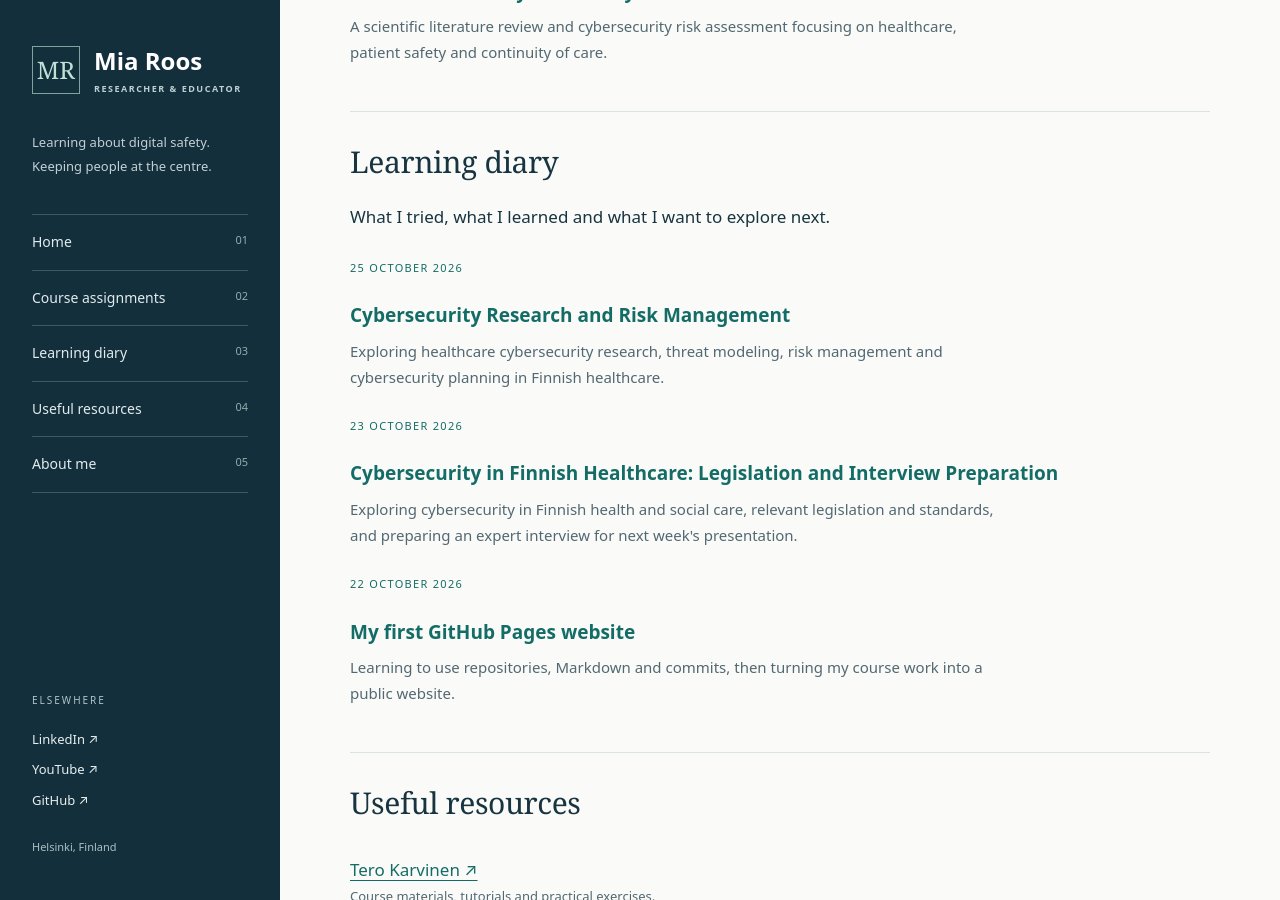
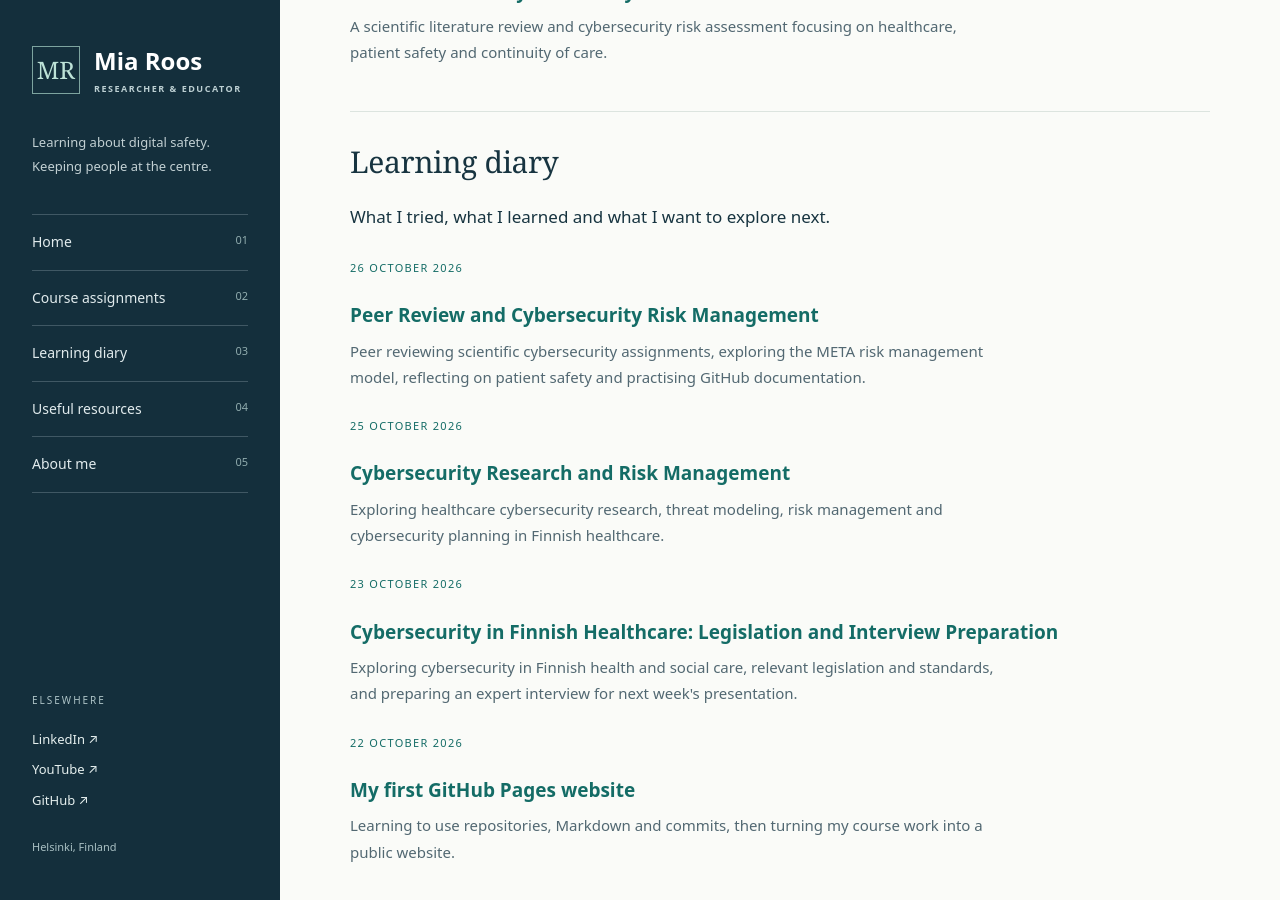
Before and after one commit to mia-roos/Cyber-Security-Studies, a Jekyll site: the page built from index.md, in a window 1280 px wide and 900 px high, scrolled down 852 px. Built offline with Jekyll 4.4.1, drawn with Linux system fonts in a browser that asks for light colours.

Commit message:
Update learning diary with new entries
Added entries for peer review and cybersecurity risk management.

```diff
--- a/index.md
+++ b/index.md
@@ -28,6 +28,13 @@ title: Cybersecurity Learning Portfolio
 ## Learning diary
 
 What I tried, what I learned and what I want to explore next.
+
+<p class="entry-meta">26 October 2026</p>
+
+### [Peer Review and Cybersecurity Risk Management]({{ '/learning-diary/learning-diary-2026-10-26.html' | relative_url }})
+
+<p class="entry-description">Peer reviewing scientific cybersecurity assignments, exploring the META risk management model, reflecting on patient safety and practising GitHub documentation.</p>
+
 
 <p class="entry-meta">25 October 2026</p>
 
```
